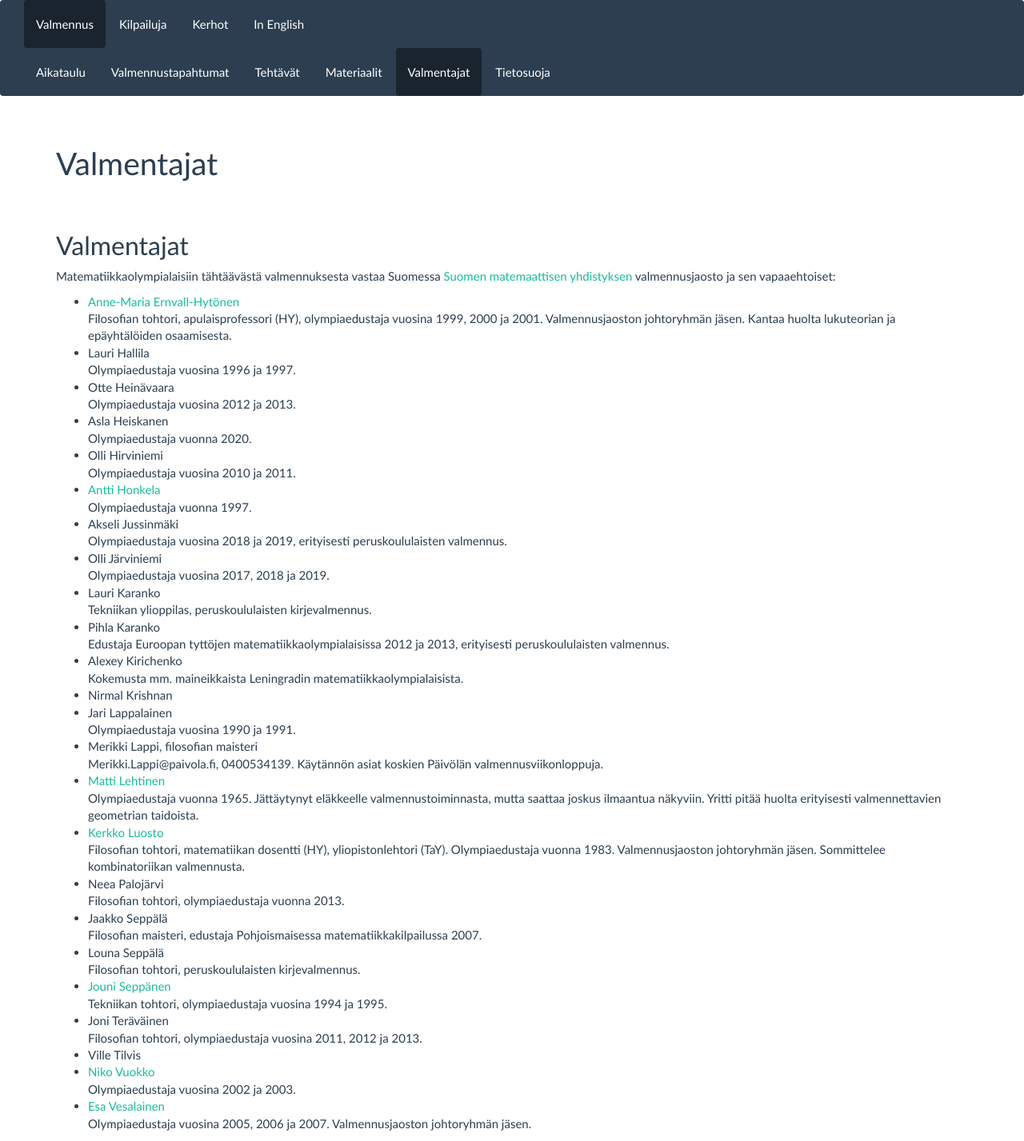
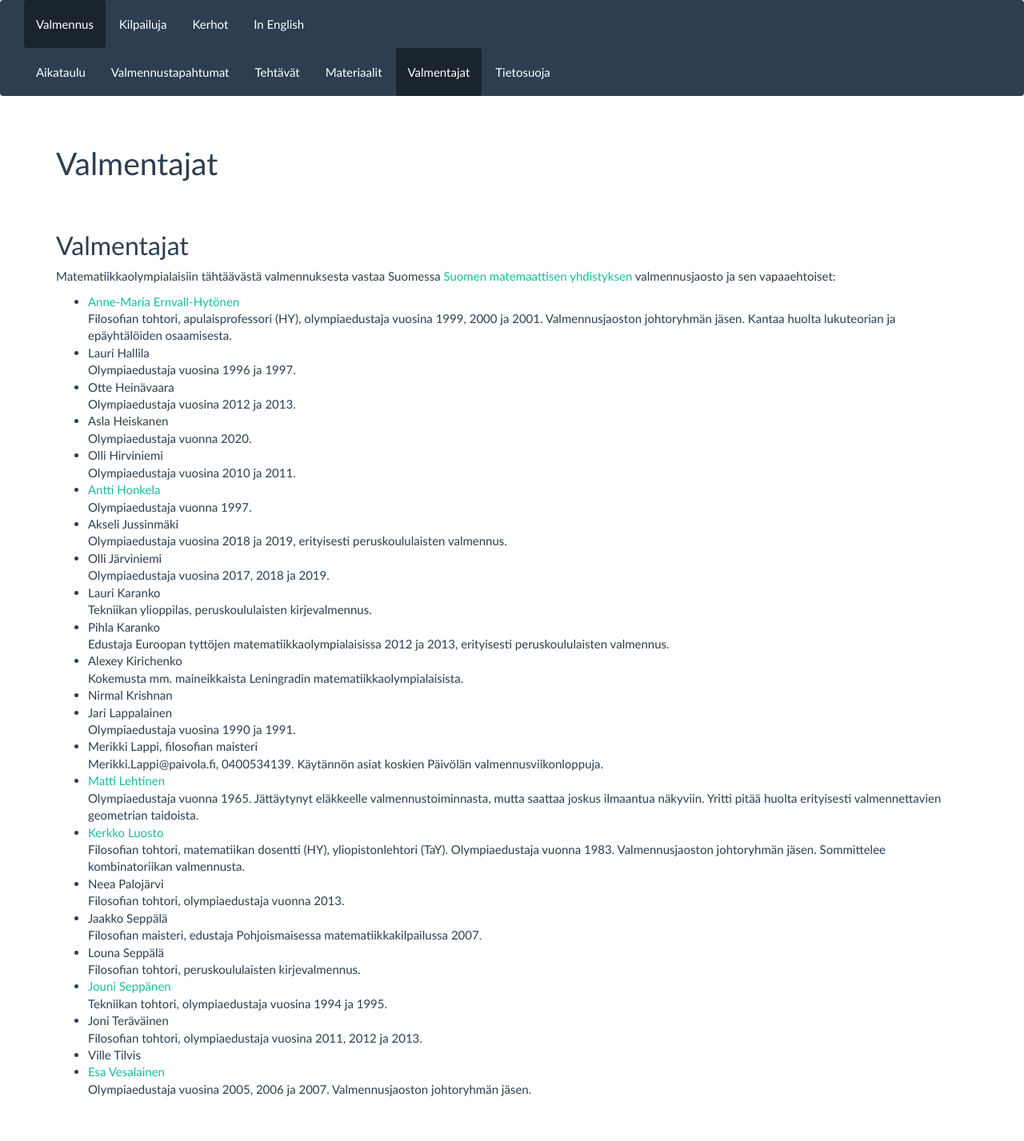
Before and after one commit to matematiikkakilpailut/matematiikkakilpailut.github.io, a Jekyll site: the page built from valmentajat/index.md, in a window 1280 px wide. Shown: the whole page at 80% size. Built offline with Jekyll 4.4.1, drawn with Linux system fonts in a browser that asks for light colours; after the commit the page ends 1384 px from its top, so only the background shows below that.

Commit message:
Valmentajaluettelon päivityksiä

```diff
--- a/valmentajat/index.md
+++ b/valmentajat/index.md
@@ -42,15 +42,13 @@
 *  [Jouni Seppänen][jks]<br/> Tekniikan tohtori, olympiaedustaja vuosina 1994 ja 1995.
 *  Joni Teräväinen<br/> Filosofian tohtori, olympiaedustaja vuosina 2011, 2012 ja 2013.
 *  Ville Tilvis
-*  [Niko Vuokko][ntvuok]<br/> Olympiaedustaja vuosina 2002 ja 2003.
 *  [Esa Vesalainen][evvesala]<br/>
    Olympiaedustaja vuosina 2005, 2006 ja 2007. Valmennusjaoston johtoryhmän jäsen.
 
 [smy]: http://www.matemaattinenyhdistys.fi/
 [ameh]: http://users.abo.fi/aernvall/
 [ahonkela]: http://www.iki.fi/ahonkela/
-[matti]: http://www.elisanet.fi/matti.t.Lehtinen
-[kluosto]: http://www.helsinki.fi/%7Ekluosto/
+[matti]: http://www.elisanet.fi/matti.t.lehtinen/
+[kluosto]: https://www.tuni.fi/fi/kerkko-luosto
 [jks]: http://www.iki.fi/jks/
-[ntvuok]: http://www.cis.hut.fi/ntvuok/
 [evvesala]: http://esavesalainen.fi
```
